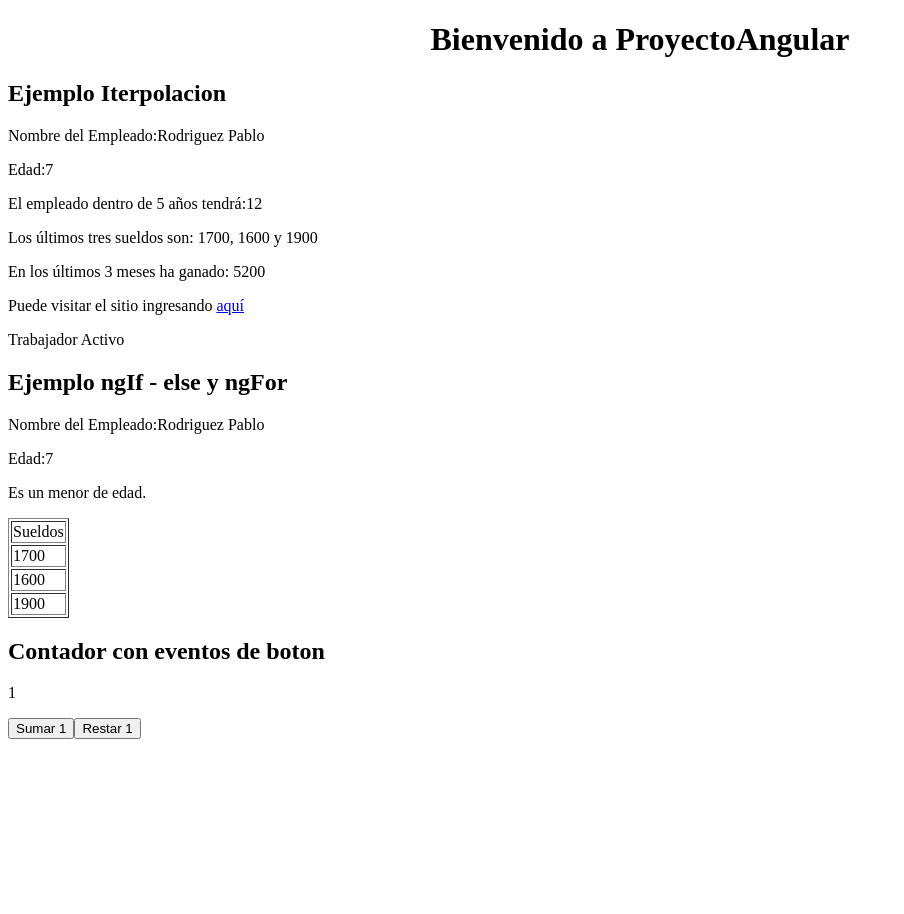
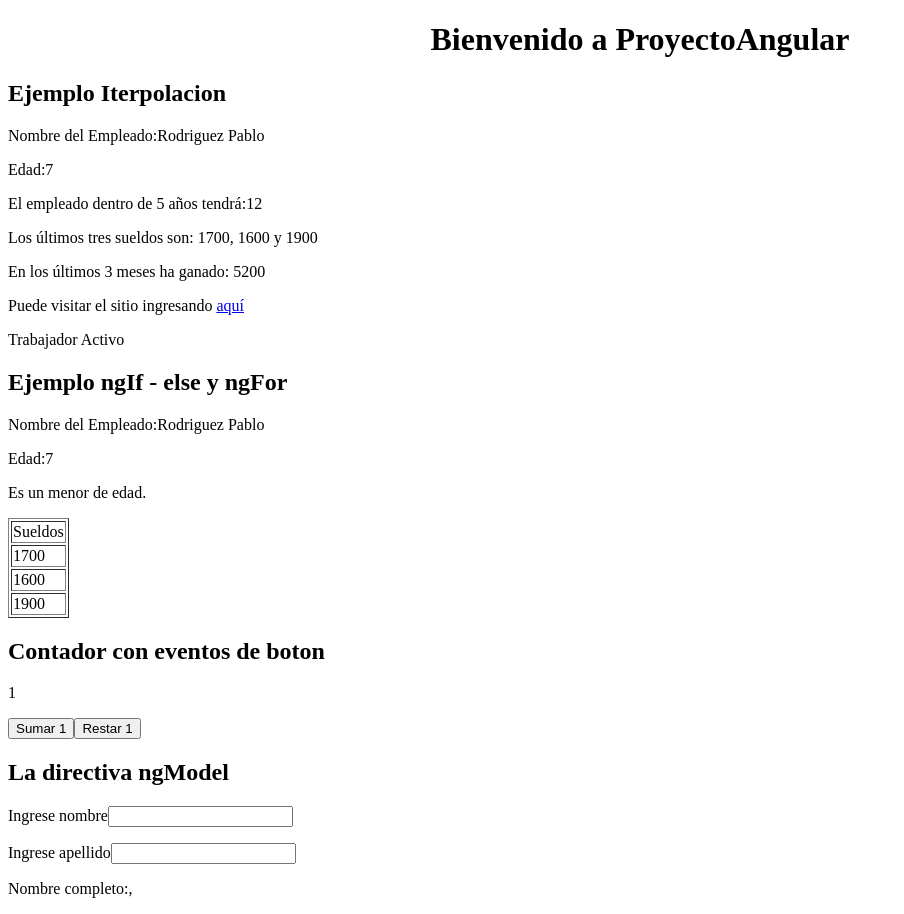
Before and after one commit to santyCodev/Proyecto-Basico-Angular, an Angular app in the folder ProyectoAngular/: page / in a window 1280 px wide. Shown: the whole page, without its empty margins (0-904 px from the left). Before the commit the page ends 800 px from the top, so only its background shows below. Built offline with nearby package versions, Linux system fonts and the light colour scheme.

Commit message:
La directiva ngModel

```diff
--- a/ProyectoAngular/src/app/app.component.html
+++ b/ProyectoAngular/src/app/app.component.html
@@ -36,3 +36,10 @@
   <button (click)="incrementar()">Sumar 1</button>
   <button (click)="decrementar()">Restar 1</button>
 </div>
+
+<div>
+  <h2> La directiva ngModel </h2>
+  <p>Ingrese nombre<input type="text" [(ngModel)]="nombre2"></p>
+  <p>Ingrese apellido<input type="text" [(ngModel)]="apellido"></p>
+  <p>Nombre completo:{{nombre2}},{{apellido}}</p>
+</div>
--- a/ProyectoAngular/src/app/app.component.ts
+++ b/ProyectoAngular/src/app/app.component.ts
@@ -45,4 +45,11 @@
   decrementar() {
     this.contador--;
   }
+
+  /**
+   * La directiva ngModel
+   */
+
+  nombre2='';
+  apellido='';
 }
--- a/ProyectoAngular/src/app/app.module.ts
+++ b/ProyectoAngular/src/app/app.module.ts
@@ -1,5 +1,6 @@
 import { BrowserModule } from '@angular/platform-browser';
 import { NgModule } from '@angular/core';
+import {FormsModule} from '@angular/forms';
 
 import { AppComponent } from './app.component';
 
@@ -8,7 +9,8 @@
     AppComponent
   ],
   imports: [
-    BrowserModule
+    BrowserModule,
+    FormsModule
   ],
   providers: [],
   bootstrap: [AppComponent]
```
